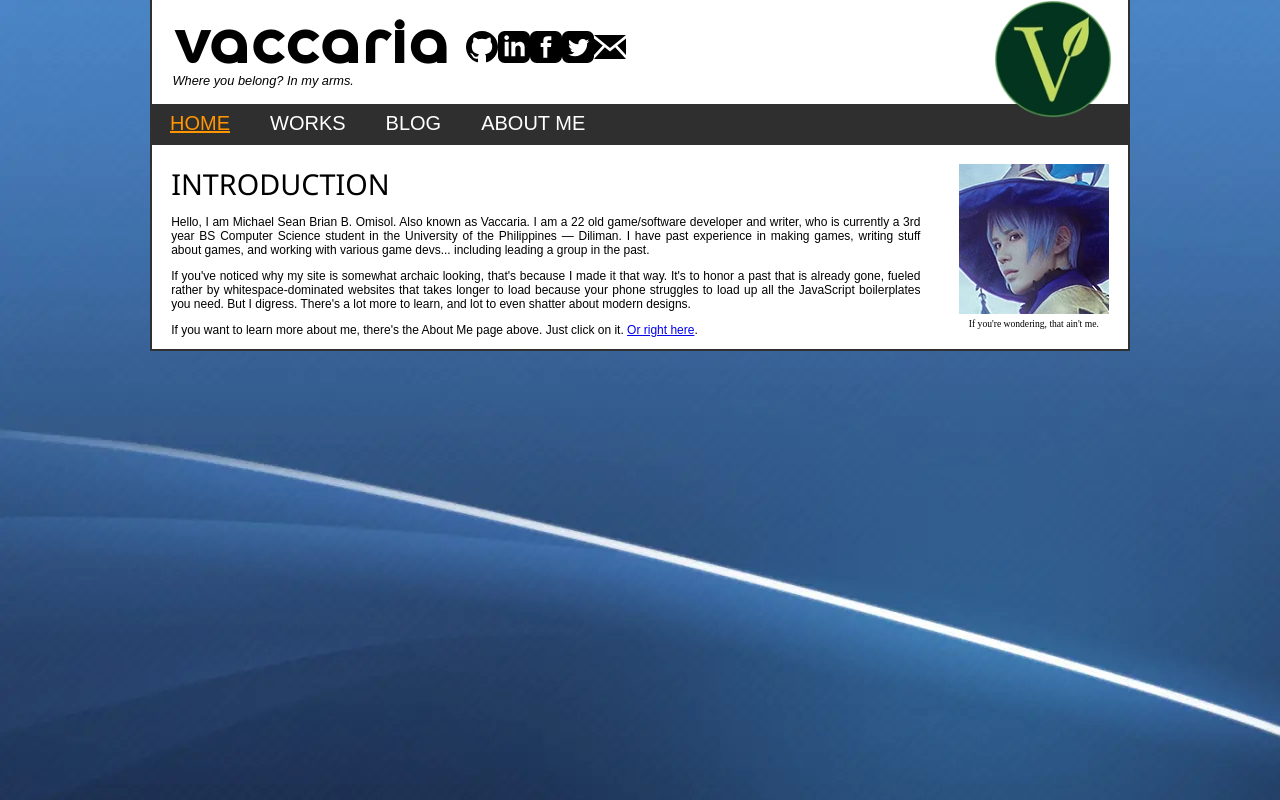
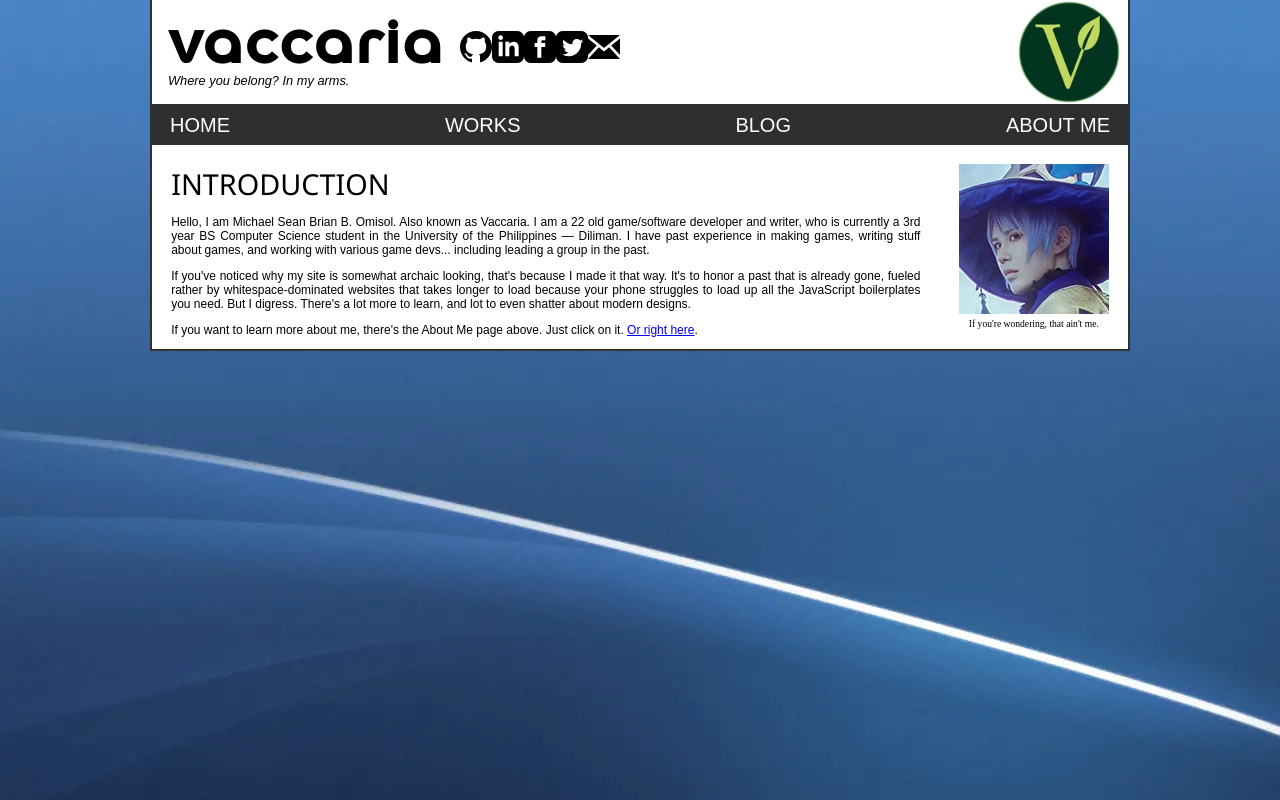
Before and after one commit to FlamingHerb/NewWebsite, a SvelteKit app: page / in a window 1280 px wide. Built offline with nearby package versions, Linux system fonts and the light colour scheme.

Commit message:
:hammer: FLEXBOXES FLEXBOXES FLEXBOXES

```diff
--- a/src/routes/+layout.svelte
+++ b/src/routes/+layout.svelte
@@ -4,7 +4,6 @@
   import { page } from '$app/stores';
 
   let innerWidth = 0;
-  let height = 0;
 
   let tagline = "If you see this message, then that means you haven't loaded everything properly.";
   function taglineGenerator(){
@@ -18,9 +17,9 @@
 
 <svelte:window bind:innerWidth />
 
-<div id="header">
-  <div id="tophead" bind:clientHeight={height}>
-    <img id="logo" src="/images/fa.webp" style="height: {height+16}px;" alt="segs">
+<div class="container">
+  <div id="tophead">
+    <div id="leftside">
       <span id="placeholder">
         vaccaria
       </span>
@@ -37,15 +36,15 @@
           <svg xmlns="http://www.w3.org/2000/svg" width="32" height="32" viewBox="0 0 24 24"><path d="M12 12.713l-11.985-9.713h23.971l-11.986 9.713zm-5.425-1.822l-6.575-5.329v12.501l6.575-7.172zm10.85 0l6.575 7.172v-12.501l-6.575 5.329zm-1.557 1.261l-3.868 3.135-3.868-3.135-8.11 8.848h23.956l-8.11-8.848z"/></svg></a>
       </div>
       <p id="tagline">{tagline}</p>
-
-
     </div>
-  <nav>
+  </div>
+  <img id="logo" src="/images/fa.webp" alt="segs">
+</div>
+<div class="container nav">
   <a class="{$page.route.id === '/' ? 'current' : ''}" href="/">HOME</a>
   <a class="{$page.route.id === '/works' ? 'current' : ''}" href="/works">WORKS</a>
   <a class="{$page.route.id === '/blog' ? 'current' : ''}" href="/blog">BLOG</a>
   <a class="{$page.route.id === '/aboutme' ? 'current' : ''}" href="/aboutme">ABOUT ME</a>
-  </nav>
 </div>
 
 <slot />
@@ -80,47 +79,73 @@
 
   /* Local Styles */
 
+  .container {
+    display: flex;
+    justify-content: space-between;
+    align-items: center;
+    overflow: hidden;
+    background-color: #ffffff;
+    max-width: 976px;
+    margin: auto;
+
+    border: 2px solid #303030;
+    border-top: 0;
+  }
+
+  #tophead {
+    min-height: 102px;
+  }
+
+  #logo {
+    margin-left: 1em;
+    margin-right: 0.5em;
+    height: 102px;
+  }
+
+  #leftside {
+    margin-left: 1em;
+  }
+
   #medialinks {
     display: inline-flex;
   }
 
-  #logo {
-    margin-right: 1em;
-    float: right;
-  }
 
 
-  // @media only screen and (max-width: 520px) {
-  //   #logo {
-  //       display: none;
-  //   }
-  // }
-
+  /*
+  @media only screen and (max-width: 520px) {
+    #logo {
+        display: none;
+    }
+  }
+  */
 
   #placeholder {
     font-family: 'Eastman Alternate Trial Medium', sans-serif;
     letter-spacing: 0.05em;
     display: inline-flex;
     margin-block-start: 0.4em;
-    margin-left: 0.4em;
+    //margin-left: 0.4em;
     margin-right: 0.2em;
+    font-size: 3.5rem;
 
     font-weight: bold;
 
-    @include font-size(3.5rem);
+    //@include font-size(3.5rem);
   }
 
   #tagline {
 
     margin-block-start: 0px;
     margin-block-end: 1.2em;
-    margin-left: 1.6em;
+    //margin-left: 1.6em;
     font-style: italic;
+    font-size: 0.8rem;
 
-    @include font-size(0.8rem);
+    //@include font-size(0.8rem);
   }
 
-  nav {
+  .nav {
     background-color: #2f2f2f;
     max-width: 976px;
     padding: 8px 0;
@@ -149,12 +174,5 @@
     color: #ff9600;
   }
 
-  #header {
-    background-color: #ffffff;
-    max-width: 976px;
-    margin: auto;
 
-    border: 2px solid #303030;
-    border-top: 0;
-  }
 </style>
```
Also changed, not shown: static/images/971825404232994836.webp (added). Lines whose indentation alone changed are shown as unchanged.
